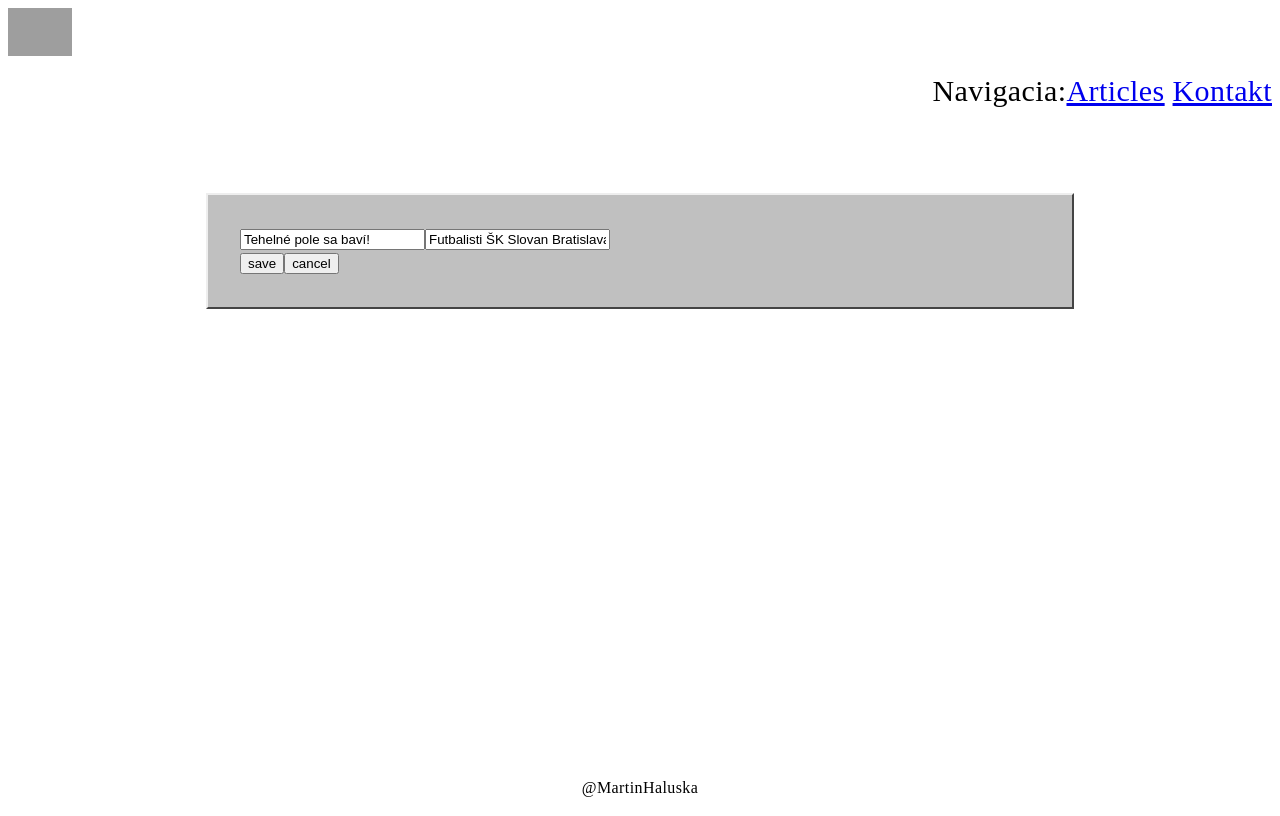
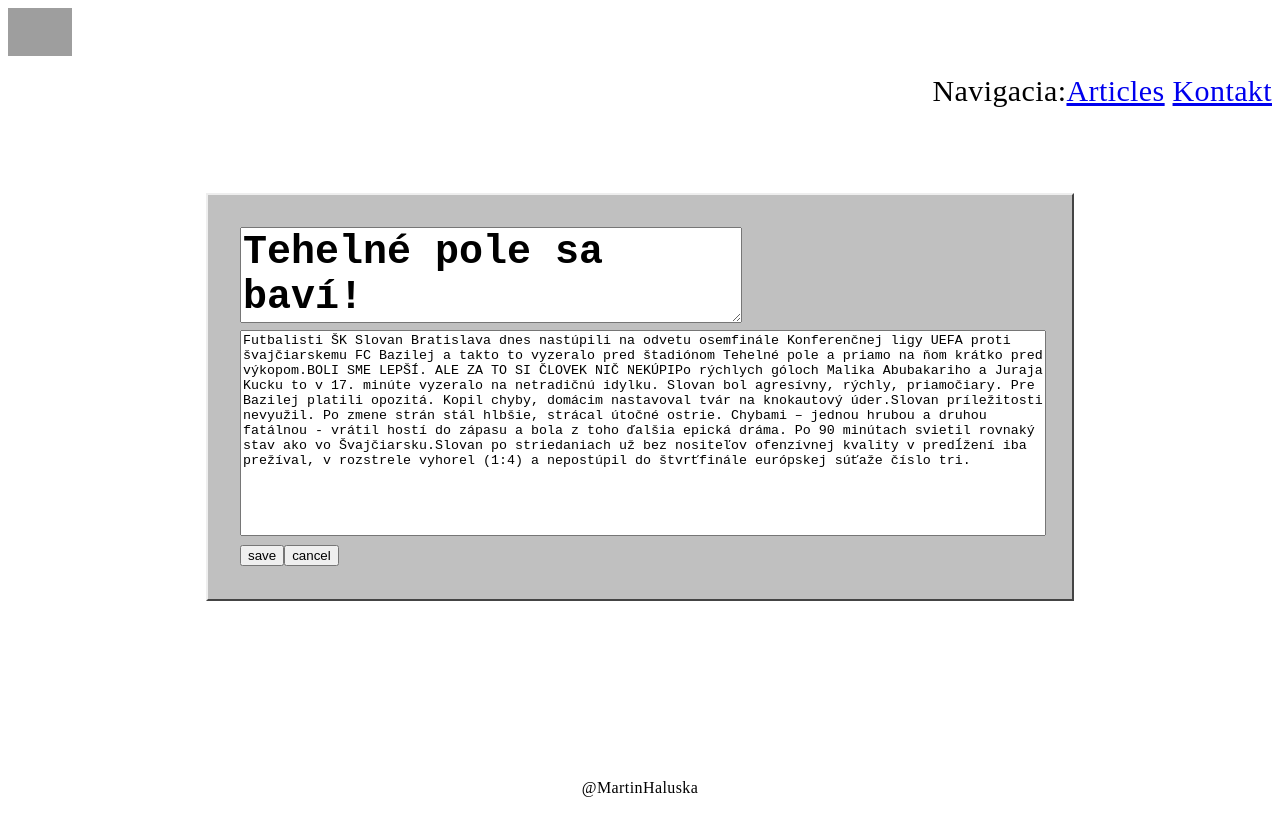
Before and after one commit to matkoo3/ddw, a Nuxt app: page /articles/1 in a window 1280 px wide. Both pictures are taken after a click on the button "Edit". Built offline with nearby package versions, Linux system fonts and the light colour scheme; grey boxes are pictures that could not be loaded.

Commit message:
Update [id].vue

```diff
--- a/pages/articles/[id].vue
+++ b/pages/articles/[id].vue
@@ -2,7 +2,10 @@
 const id = useRoute().params.id
 const articles = useArticles().list.array
 const article = articles.filter(item => item.id == id)[0]
+
+
 const {deleteById, editById} = useArticles();
+
 const editMode = ref(false);
 
 const handleEditWasClicked = () =>{
@@ -11,7 +14,7 @@ const handleEditWasClicked = () =>{
 
 const handleSaveWasClicked = () =>{
   editMode.value = false
-  editById(editedText.value, id)
+  editById(editedTitle.value, editedText.value,  id)
 }
 
 const handleCancelWasClicked = () =>{
@@ -19,6 +22,7 @@ const handleCancelWasClicked = () =>{
 }
 
 const editedTitle = ref(article.title);
+
 const editedText = ref(article.text);
 </script>
 
@@ -27,9 +31,9 @@ const editedText = ref(article.text);
     <MyHeader></MyHeader>
     <div class="clanok">
       <h1 class="nadpis" v-if="!editMode">{{article.title}}</h1>
-      <input v-else v-model="editedTitle" />
-      <div class="text" v-if="!editMode">{{article.text}}</div>
-      <input v-else v-model="editedText" />
+      <textarea class="nadpis" v-else v-model="editedTitle" />
+      <div v-if="!editMode">{{article.text}}</div>
+      <div class="text" v-else><textarea class="text-input" v-model="editedText" /></div>
       <button v-on:click="deleteById(id)" v-if="!editMode" @click="$router.go(-1)">Delete</button>
       <button v-if="!editMode" @click="handleEditWasClicked">Edit</button>
       <div v-else>
@@ -56,6 +60,14 @@ const editedText = ref(article.text);
   font-size: 2.5em;
 	font-weight: 700;
 }
+.text{
+  width: 100%;
+}
+.text-input{
+  height: 200px;
+  width: 100%;
+  resize: none;
+}
 .clanok{
   width: 90%;
 	max-width: 800px;
```
